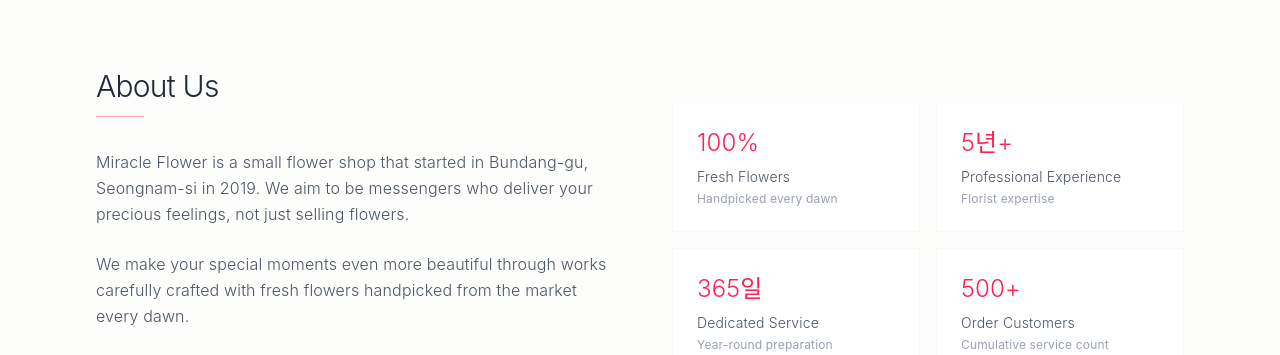
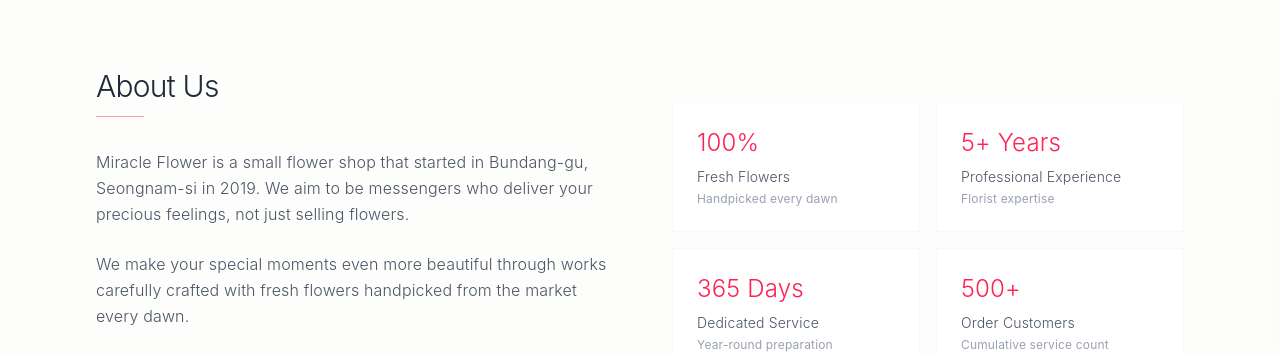
Before and after one commit to apple77y/miracle, a Next.js app: page / in a window 1280 px wide. Shown: the part 2700-3055 px from the top of the page. Built offline with nearby package versions, Linux system fonts and the light colour scheme.

Commit message:
Update about using i18n

```diff
--- a/messages/en.json
+++ b/messages/en.json
@@ -208,5 +208,7 @@
   "occasion.tips.condolence": "Subtle colors that are not too flashy are good",
   "ui.musicPlay": "Play Music",
   "ui.musicPause": "Pause Music",
-  "ui.consultation": "Consultation"
+  "ui.consultation": "Consultation",
+  "about.experienceYears": "5+ Years",
+  "about.serviceDays": "365 Days"
 }
--- a/messages/ko.json
+++ b/messages/ko.json
@@ -208,5 +208,7 @@
   "occasion.tips.condolence": "너무 화려하지 않은 은은한 색상이 좋습니다",
   "ui.musicPlay": "음악재생",
   "ui.musicPause": "일시정지",
-  "ui.consultation": "상담하기"
+  "ui.consultation": "상담하기",
+  "about.experienceYears": "5년+",
+  "about.serviceDays": "365일"
 }
--- a/src/components/sections/About.tsx
+++ b/src/components/sections/About.tsx
@@ -41,12 +41,12 @@ export default function About() {
               <p className="text-xs text-gray-400 mt-1">{intl.formatMessage({ id: 'about.freshFlowersDesc' })}</p>
             </div>
             <div className="bg-white p-6 border border-gray-100/50">
-              <div className="text-2xl font-light text-rose-500 mb-2">5년+</div>
+              <div className="text-2xl font-light text-rose-500 mb-2">{intl.formatMessage({ id: 'about.experienceYears' })}</div>
               <p className="text-sm text-gray-600 font-light">{intl.formatMessage({ id: 'about.experience' })}</p>
               <p className="text-xs text-gray-400 mt-1">{intl.formatMessage({ id: 'about.experienceDesc' })}</p>
             </div>
             <div className="bg-white p-6 border border-gray-100/50">
-              <div className="text-2xl font-light text-rose-500 mb-2">365일</div>
+              <div className="text-2xl font-light text-rose-500 mb-2">{intl.formatMessage({ id: 'about.serviceDays' })}</div>
               <p className="text-sm text-gray-600 font-light">{intl.formatMessage({ id: 'about.service' })}</p>
               <p className="text-xs text-gray-400 mt-1">{intl.formatMessage({ id: 'about.serviceDesc' })}</p>
             </div>
```
